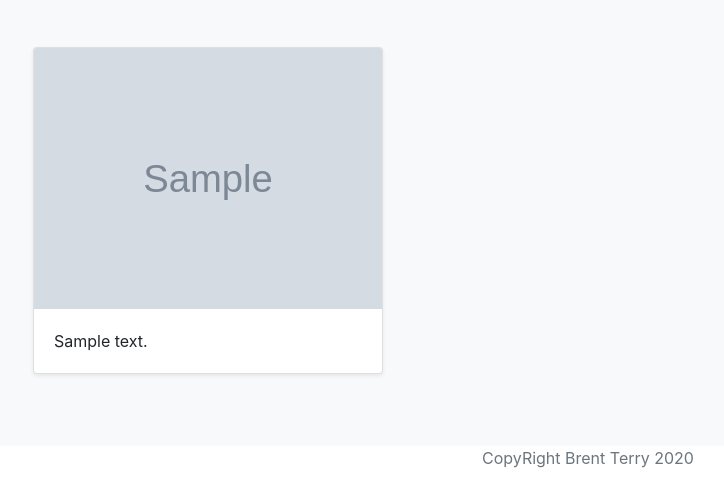
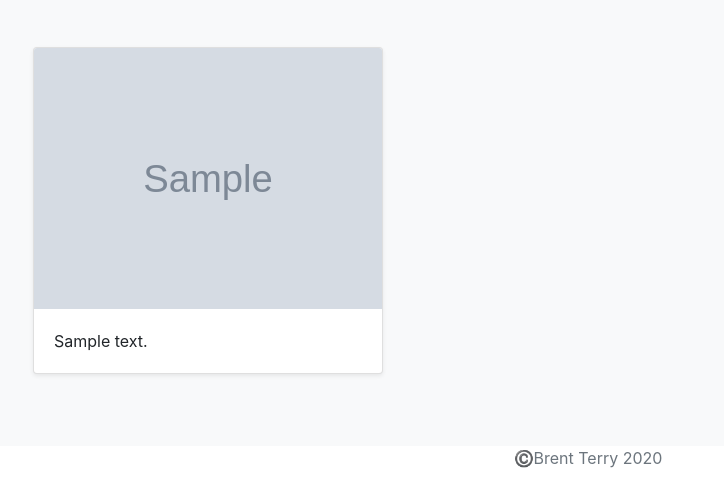
Before and after one commit to bterry80/portfolio-project, a Django app: template jobs/templates/jobs/home.html in a window 1280 px wide. Shown: the part 789-1275 px from the top of the page, without its empty margins (52-776 px from the left). Run offline with Django 3.2, Linux system fonts and the light colour scheme; the template is opened without the code that fills it: most values are stand-ins (such as "Sample title", 1, 10 or a date in 2020); grey boxes marked "Sample" are stand-in pictures; data that the repository does not hold is empty; some libraries are stand-ins or nearby versions.

Commit message:
Added copyright logo

```diff
--- a/jobs/templates/jobs/home.html
+++ b/jobs/templates/jobs/home.html
@@ -100,7 +100,7 @@
 
 <footer class="text-muted">
   <div class="container text-center">
-   <p>CopyRight Brent Terry {% now "Y"%}</p>
+   <p>©️Brent Terry {% now "Y"%}</p>
   </div>
 </footer>
 <script src="https://code.jquery.com/jquery-3.5.1.slim.min.js" integrity="sha384-DfXdz2htPH0lsSSs5nCTpuj/zy4C+OGpamoFVy38MVBnE+IbbVYUew+OrCXaRkfj" crossorigin="anonymous"></script>
```
